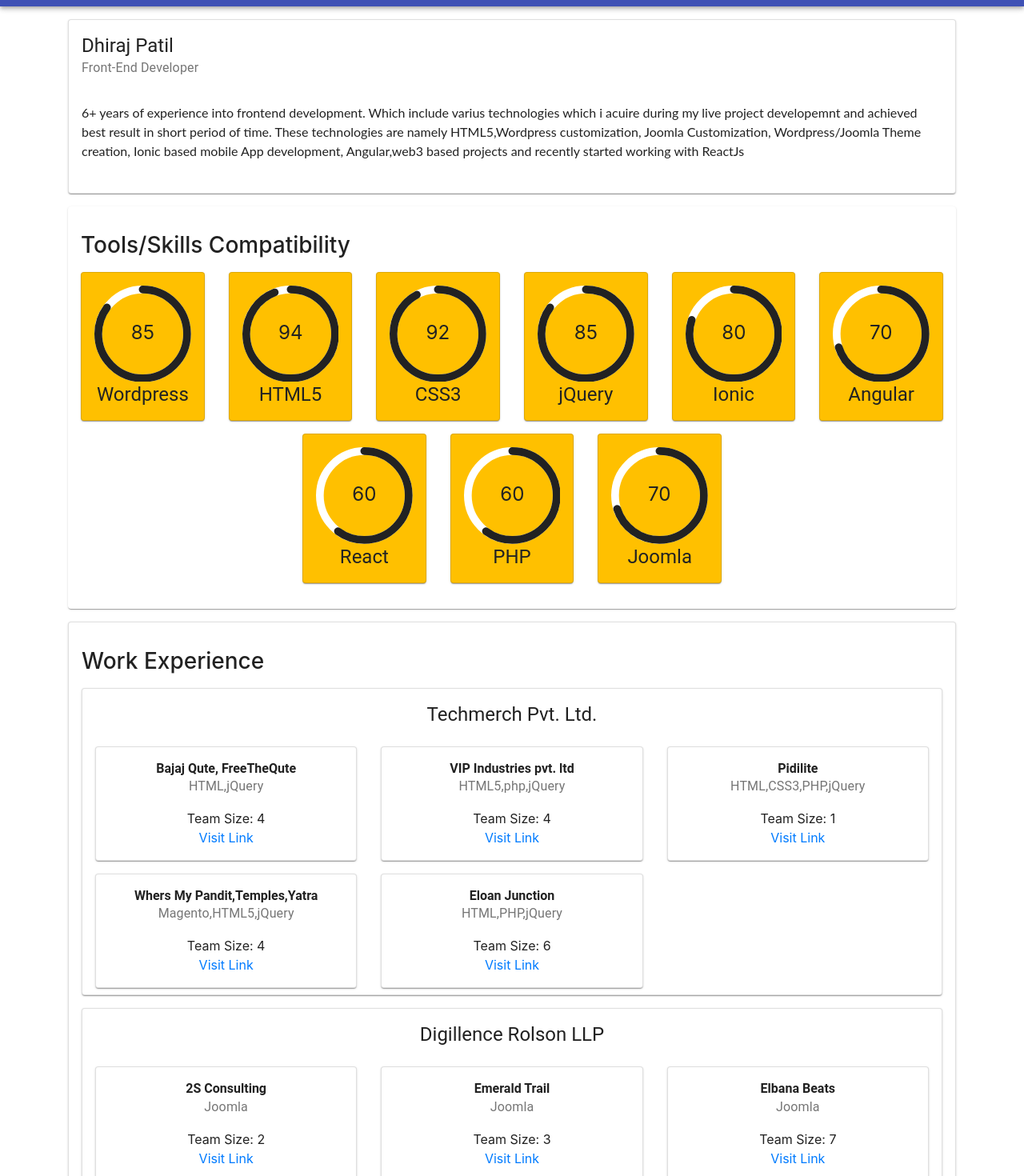
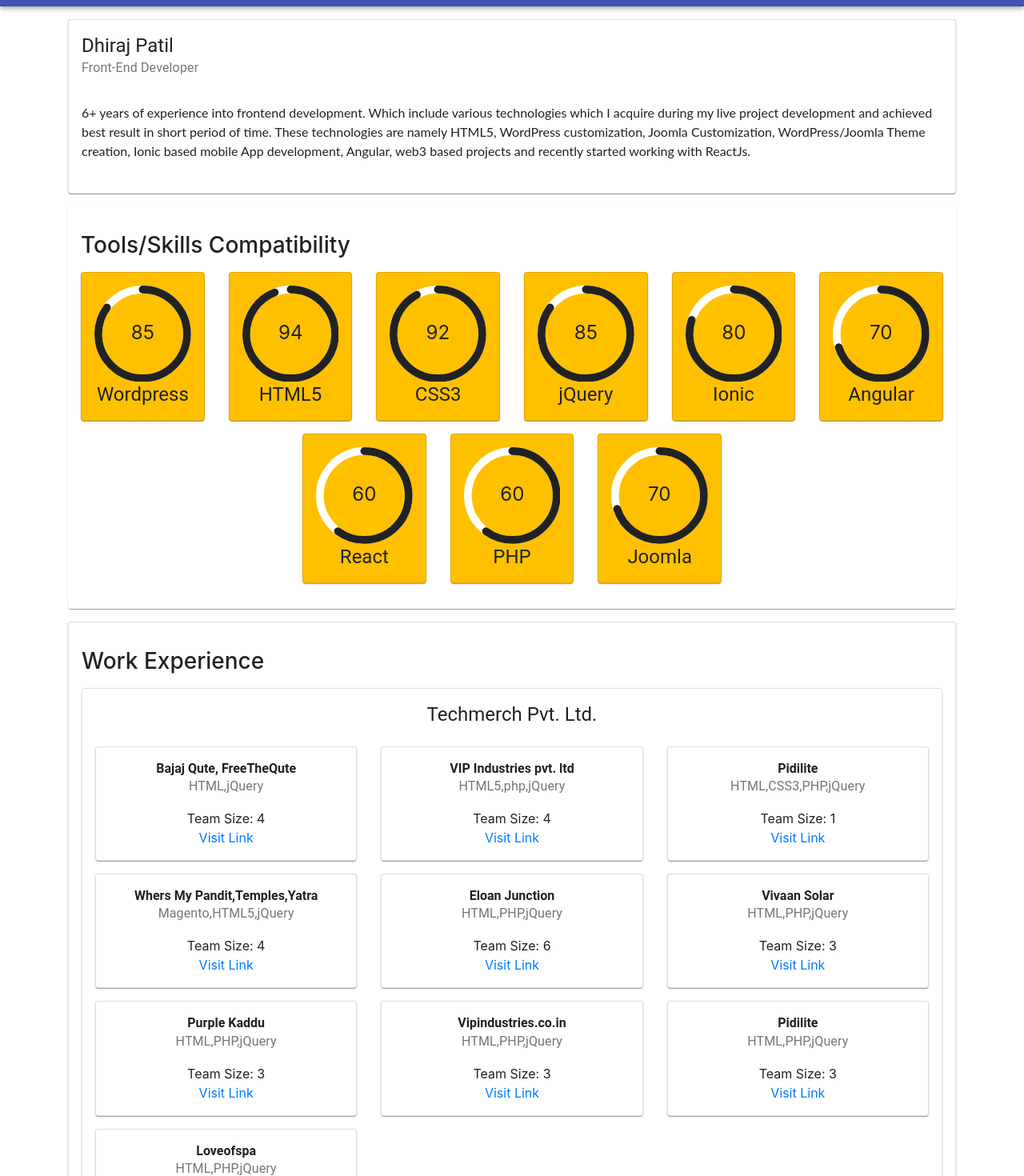
Before and after one commit to dastansandso/react-sslb25, a React (Create React App) app: page / in a window 1280 px wide. Shown: the part 40-1510 px from the top of the page at 80% size. Built offline with nearby package versions, Linux system fonts and the light colour scheme.

Commit message:
1 file modified

```diff
--- a/data/data.js
+++ b/data/data.js
@@ -2,7 +2,7 @@ const Profileinfo = {
   aboutinfo: [
     {
       intro:
-        "6+ years of experience into frontend development. Which include varius technologies which i acuire during my live project developemnt and achieved best result in short period of time. These technologies are  namely HTML5,Wordpress customization, Joomla Customization, Wordpress/Joomla Theme creation, Ionic based mobile App development, Angular,web3 based projects and recently started working with ReactJs",
+        "6+ years of experience into frontend development. Which include various technologies which I acquire during my live project development and achieved best result in short period of time. These technologies are namely HTML5, WordPress customization, Joomla Customization, WordPress/Joomla Theme creation, Ionic based mobile App development, Angular, web3 based projects and recently started working with ReactJs.",
       username: "Dhiraj Patil",
       role: "Front-End Developer",
       emailId: "patil356@gmail.com",
@@ -92,7 +92,37 @@ const Profileinfo = {
                  TeamSize:'6',
                  TechnologyUsed:'HTML,PHP,jQuery',
                  ExternalLink:'',
-             }
+             },
+             {
+ProjectName:'Vivaan Solar',
+    TeamSize:'3',
+    TechnologyUsed:'HTML,PHP,jQuery',
+    ExternalLink:'',
+},
+{
+ProjectName:'Purple Kaddu',
+    TeamSize:'3',
+    TechnologyUsed:'HTML,PHP,jQuery',
+    ExternalLink:'',
+},
+{
+ProjectName:'Vipindustries.co.in',
+    TeamSize:'3',
+    TechnologyUsed:'HTML,PHP,jQuery',
+    ExternalLink:'',
+},
+{
+ProjectName:'Pidilite',
+    TeamSize:'3',
+    TechnologyUsed:'HTML,PHP,jQuery',
+    ExternalLink:'',
+},
+{
+ProjectName:'Loveofspa',
+    TeamSize:'3',
+    TechnologyUsed:'HTML,PHP,jQuery',
+    ExternalLink:'',
+},
         ]},
         {companyName:'Digillence Rolson LLP',
             projects:[
```
